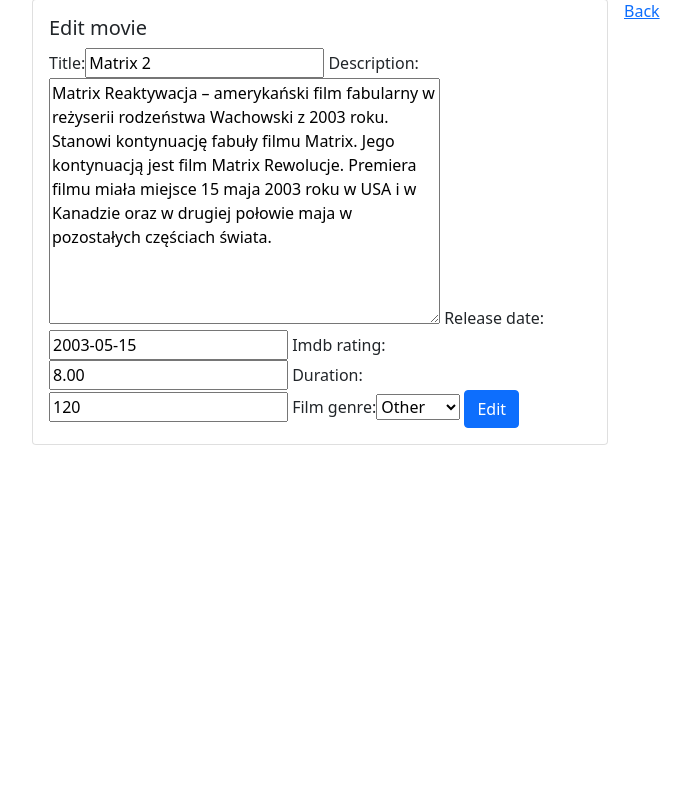
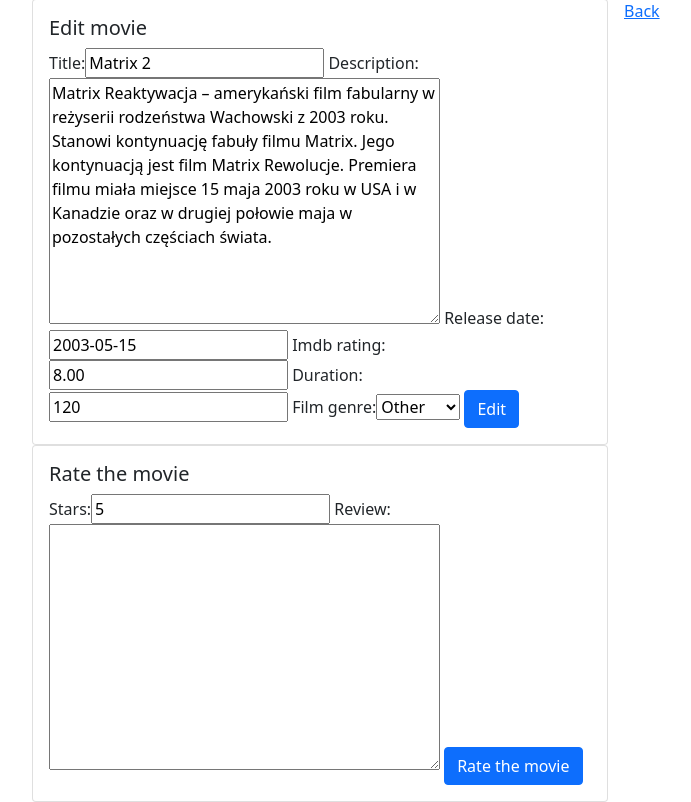
Before and after one commit to BuczynskiRafal/Movie_library, a Django app: page /movie_library/edit/2/ in a window 1280 px wide. Shown: the part 65-867 px from the top of the page, without its empty margins (32-723 px from the left). Before the commit the page ends 510 px from the top, so only its background shows below. Run offline with Django 3.2, Linux system fonts and the light colour scheme; a user stored in the database is signed in; data comes from the database, SQL or seed files in the repository; both versions use the stored data as it was after the commit; data that the repository does not hold is empty; some libraries are stand-ins or nearby versions.

Commit message:
Review form

```diff
--- a/movie_library_app/forms.py
+++ b/movie_library_app/forms.py
@@ -1,5 +1,8 @@
 from django.forms import ModelForm
-from .models import *
+from .models import Movie
+from .models import BonusInfo
+from .models import Review
+from .models import Actor
 
 
 class MovieForm(ModelForm):
--- a/movie_library_app/views.py
+++ b/movie_library_app/views.py
@@ -18,7 +18,7 @@
 
 def all_movies(request):
     movies = Movie.objects.all()
-    return render(request, 'movie.html', {'movies': movies})
+    return render(request, "movie.html", {"movies": movies})
 
 
 @login_required()
@@ -33,7 +33,11 @@
         movie.save()
         return redirect(all_movies)
 
-    return render(request, 'movie_form.html', {'form': movie_form, 'bonus_form': bonus_form, 'new': True})
+    return render(
+        request,
+        "movie_form.html",
+        {"form": movie_form, "bonus_form": bonus_form, "new": True},
+    )
 
 
 @login_required()
@@ -41,25 +45,25 @@
 
     movie = get_object_or_404(Movie, pk=id)
 
-    # try:
-    #     rev = Review.objects.filter(film=movie)
-    # except ObjectDoesNotExist:
-    #     rev = None
-
     try:
         bonus = BonusInfo.objects.get(movie=movie.id)
     except ObjectDoesNotExist:
         bonus = None
 
+    try:
+        rev = Review.objects.filter(film=movie)
+    except ObjectDoesNotExist:
+        rev = None
+
     movie_form = MovieForm(request.POST or None, request.FILES or None, instance=movie)
     bonus_form = BonusInfoForm(request.POST or None, instance=bonus)
-    # review_form = ReviewForm(request.POST or None)
+    review_form = ReviewForm(request.POST or None)
 
-    # if request.method == 'POST':
-    #     if 'stars' in request.POST:
-    #         review = review_form.save(commit=False)
-    #         review.film = movie
-    #         review.save()
+    if request.method == "POST":
+        if "stars" in request.POST:
+            review = review_form.save(commit=False)
+            review.film = movie
+            review.save()
 
     if all((movie_form.is_valid(), bonus_form.is_valid())):
         movie = movie_form.save(commit=False)
@@ -67,8 +71,17 @@
         movie.bonus_info = bonus_info
         movie.save()
         return redirect(all_movies)
-    return render(request, 'movie_form.html', {'form': movie_form, 'bonus_form': bonus_form,
-                                               'new': False})
+    return render(
+        request,
+        "movie_form.html",
+        {
+            "form": movie_form,
+            "bonus_form": bonus_form,
+            'rev': rev,
+            'review_form': review_form,
+            "new": False,
+        },
+    )
 
 
 def delete_movie(request, id):
@@ -78,4 +91,4 @@
         movie.delete()
         return redirect(all_movies)
 
-    return render(request, 'confirm.html', {'movie': movie})
+    return render(request, "confirm.html", {"movie": movie})
--- a/templates/movie_form.html
+++ b/templates/movie_form.html
@@ -22,9 +22,21 @@
             </form>
       </div>
     </div>
-    {% for rev in review %}
-        <h4>Review: {{rev.stars}}</h4>
-        <p>{{ rev.review }}</p>
+    <div class="card" style="width: 36rem; float: left; margin-right: 1rem;">
+      <div class="card-body">
+          <h5 class="card-title">Rate the movie</h5>
+          <form method="post" enctype="multipart/form-data">
+              {% csrf_token %}
+              {{review_form|bootstrap }}
+              <button type="submit" class="btn btn-primary"> Rate the movie </button>
+          </form>
+      </div>
+    </div>
+
+
+    {% for r in rev %}
+        <h4>Review: {{r.stars}}</h4>
+        <p>{{r.review }}</p>
     {% endfor %}
 
     <a href="{% url 'all_movies' %}">Back</a>
```
Also changed, not shown: db.sqlite3, movie_library_app/migrations/0016_alter_bonusinfo_film_genre.py (added), movie_library_app/migrations/0017_alter_bonusinfo_film_genre.py (added), movie_library_app/migrations/0018_alter_bonusinfo_film_genre.py (added), movie_library_app/migrations/0019_alter_bonusinfo_film_genre.py (added), movie_library_app/migrations/0020_alter_bonusinfo_film_genre.py (added), movie_library_app/migrations/0021_alter_bonusinfo_film_genre.py (added), movie_library_app/migrations/0022_alter_bonusinfo_film_genre.py (added).
